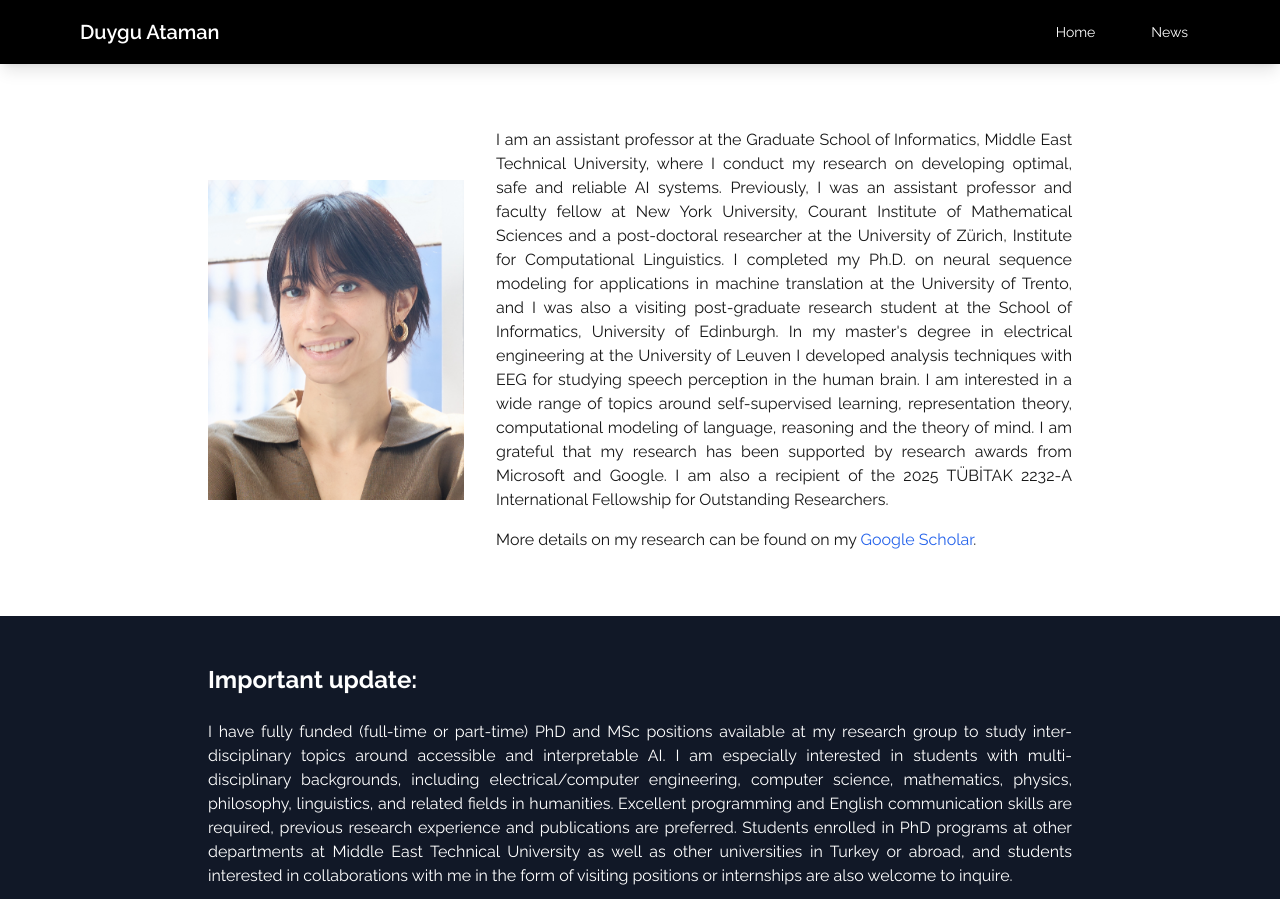
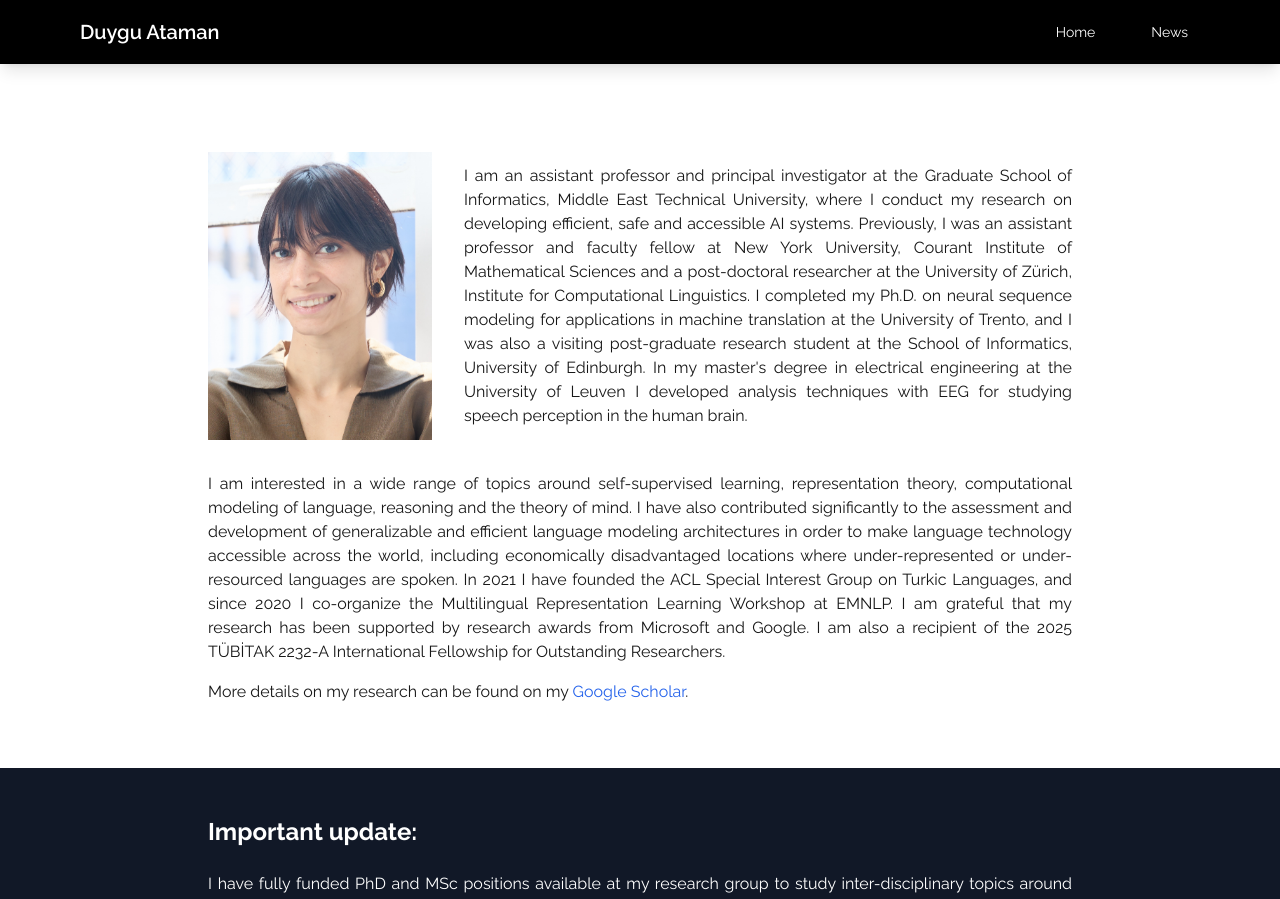
Before and after one commit to d-ataman/ataman-website, a Next.js app: page / in a window 1280 px wide. Shown: the top 899 px of the page. Built offline with nearby package versions, Linux system fonts and the light colour scheme.

Commit message:
update home

```diff
--- a/src/app/page.tsx
+++ b/src/app/page.tsx
@@ -6,8 +6,8 @@ export default function Home() {
     <main className="min-h-screen bg-white">
       <Navbar />
       <div className="max-w-4xl mx-auto px-4 py-16">
-        <div className="flex flex-col md:flex-row items-center gap-8">
-          <div className="w-64 h-80 overflow-hidden relative md:mt-8 md:-translate-y-4">
+        <div className="flex flex-col md:flex-row items-center gap-8 mt-10">
+          <div className="w-56 h-72 overflow-hidden relative md:mt-0 md:-translate-y-4">
             <Image
               src="/images/profile.jpg"
               alt="Duygu Ataman"
@@ -17,15 +17,22 @@ export default function Home() {
               priority
             />
           </div>
-          <div className="flex-1">
+          <div className="flex-1 -mt-4">
             <div className="prose prose-lg text-justify">
               <p className="mb-4">
-                I am an assistant professor at the Graduate School of Informatics, Middle East Technical University, where I conduct my research on developing optimal, safe and reliable AI systems. Previously, I was an assistant professor and faculty fellow at New York University, Courant Institute of Mathematical Sciences and a post-doctoral researcher at the University of Zürich, Institute for Computational Linguistics. I completed my Ph.D. on neural sequence modeling for applications in machine translation at the University of Trento, and I was also a visiting post-graduate research student at the School of Informatics, University of Edinburgh. In my master's degree in electrical engineering at the University of Leuven I developed analysis techniques with EEG for studying speech perception in the human brain. I am interested in a wide range of topics around self-supervised learning, representation theory, computational modeling of language, reasoning and the theory of mind. I am grateful that my research has been supported by research awards from Microsoft and Google. I am also a recipient of the 2025 TÜBİTAK 2232-A International Fellowship for Outstanding Researchers.
-              </p>
-              <p>
-                More details on my research can be found on my <a href="https://scholar.google.it/citations?user=nFEUTOIAAAAJ&hl=en" className="text-blue-600 hover:text-blue-800" target="_blank" rel="noopener noreferrer">Google Scholar</a>.
+                I am an assistant professor and principal investigator at the Graduate School of Informatics, Middle East Technical University, where I conduct my research on developing efficient, safe and accessible AI systems. Previously, I was an assistant professor and faculty fellow at New York University, Courant Institute of Mathematical Sciences and a post-doctoral researcher at the University of Zürich, Institute for Computational Linguistics. I completed my Ph.D. on neural sequence modeling for applications in machine translation at the University of Trento, and I was also a visiting post-graduate research student at the School of Informatics, University of Edinburgh. In my master's degree in electrical engineering at the University of Leuven I developed analysis techniques with EEG for studying speech perception in the human brain.
               </p>
             </div>
+          </div>
+        </div>
+        <div className="mt-4">
+          <div className="prose prose-lg text-justify">
+            <p className="mb-4">
+              I am interested in a wide range of topics around self-supervised learning, representation theory, computational modeling of language, reasoning and the theory of mind. I have also contributed significantly to the assessment and development of generalizable and efficient language modeling architectures in order to make language technology accessible across the world, including economically disadvantaged locations where under-represented or under-resourced languages are spoken. In 2021 I have founded the ACL Special Interest Group on Turkic Languages, and since 2020 I co-organize the Multilingual Representation Learning Workshop at EMNLP. I am grateful that my research has been supported by research awards from Microsoft and Google. I am also a recipient of the 2025 TÜBİTAK 2232-A International Fellowship for Outstanding Researchers.
+            </p>
+            <p>
+              More details on my research can be found on my <a href="https://scholar.google.it/citations?user=nFEUTOIAAAAJ&hl=en" className="text-blue-600 hover:text-blue-800" target="_blank" rel="noopener noreferrer">Google Scholar</a>.
+            </p>
           </div>
         </div>
       </div>
@@ -34,10 +41,10 @@ export default function Home() {
           <div className="prose prose-lg prose-invert max-w-none text-justify">
             <h2 className="text-2xl font-bold mb-6">Important update:</h2>
             <p className="mb-4">
-              I have fully funded (full-time or part-time) PhD and MSc positions available at my research group to study inter-disciplinary topics around accessible and interpretable AI. I am especially interested in students with multi-disciplinary backgrounds, including electrical/computer engineering, computer science, mathematics, physics, philosophy, linguistics, and related fields in humanities. Excellent programming and English communication skills are required, previous research experience and publications are preferred. Students enrolled in PhD programs at other departments at Middle East Technical University as well as other universities in Turkey or abroad, and students interested in collaborations with me in the form of visiting positions or internships are also welcome to inquire.
+              I have fully funded PhD and MSc positions available at my research group to study inter-disciplinary topics around accessible and interpretable AI, including developing new and efficient methods for optimization, compression, tokenization, self-supervised, multi-modal and multi-task learning methods for language models, and learning computational models for reasoning, world representations, theory of mind and related applications at the intersection of AI and cognitive sciences. Students enrolled in PhD programs at other departments at Middle East Technical University as well as other universities in Turkey or abroad, and students interested in collaborations with me in the form of visiting positions or internships are also welcome to inquire.
             </p>
             <p className="mb-4">
-              If you are considering starting a PhD you can also contact me to obtain more information on the graduate programs and how to join my group. More details on the graduate programs at the Departments of Information Systems and Cognitive Sciences can be found at the <a href="https://ii.metu.edu.tr" className="text-blue-400 hover:text-blue-300" target="_blank" rel="noopener noreferrer">institute website</a>.
+              If you are considering starting a PhD you can also contact me to obtain more information on the graduate programs and how to join my group. More details on the graduate programs at the Department of Cognitive Sciences can be found at the institute website.
             </p>
             <p>
               If you are interested in working with me please feel free to inquire with your CV and a brief research statement through <a href="mailto:dataman@metu.edu.tr" className="text-blue-400 hover:text-blue-300">e-mail</a>.
```
